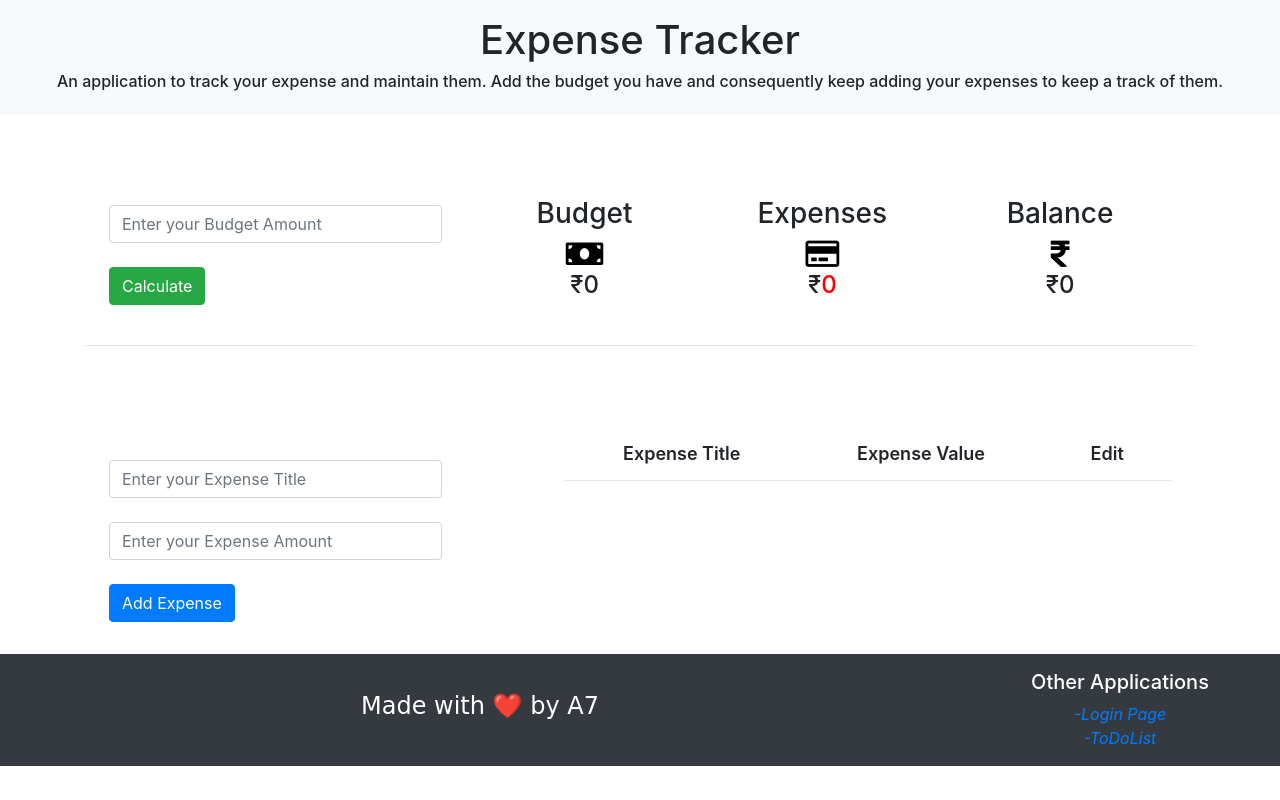
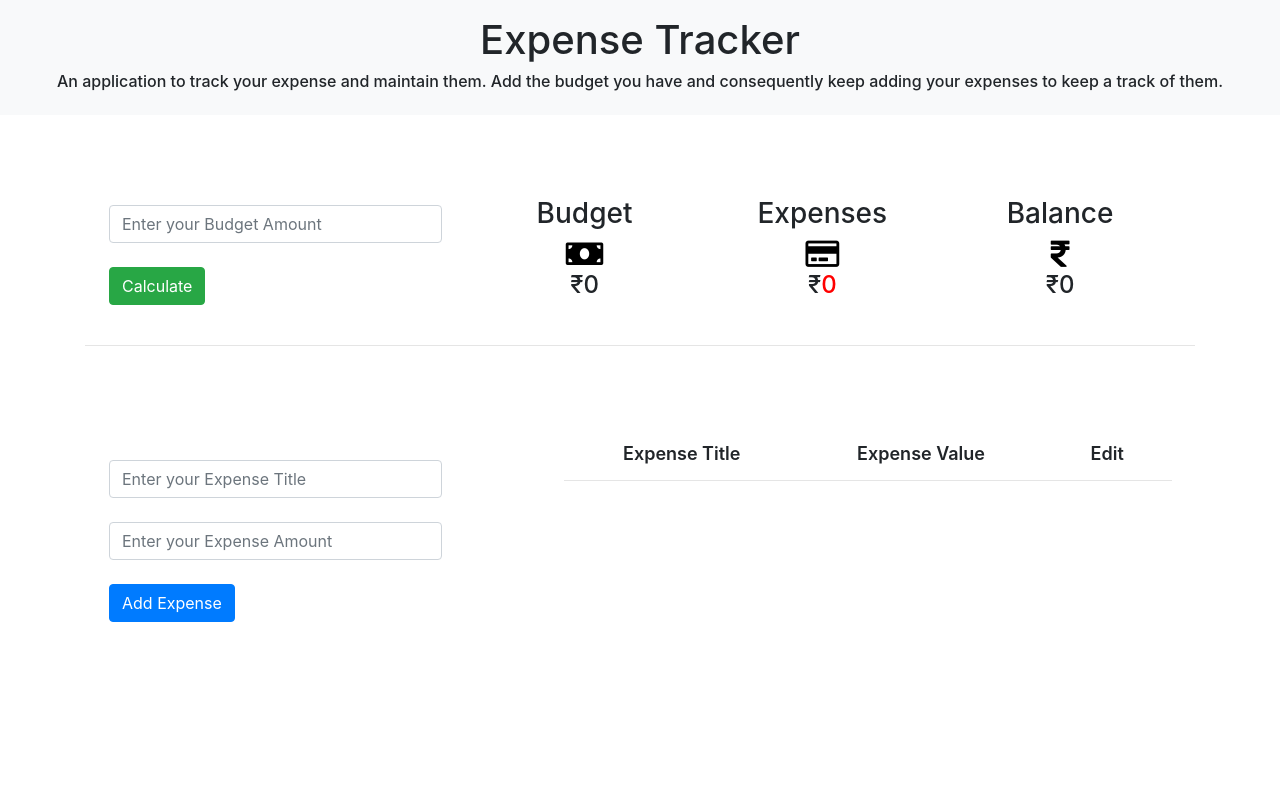
Before and after one commit to A7abhilash/expense-tracker, a plain HTML site: page index.html in a window 1280 px wide. Drawn offline with nearby package versions, Linux system fonts and the light colour scheme.

Commit message:
removed footer

```diff
--- a/index.html
+++ b/index.html
@@ -135,33 +135,6 @@
     </section>
     <!-- END:Adding expense title and amount AND Displaying the expenses -->
 
-
-    <footer>
-      <div class="container-fluid bg-dark text-white text-center">
-        <div class="row align-items-center">
-          <div class="col-md-9 my-3">
-            <h4 style="font-family: cursive;">Made with ❤️ by A7</h4>
-          </div>
-          <div class="col-md-3 my-3">
-            <h5>Other Applications</h5>
-            <a
-              href="http://beginner7.000webhostapp.com"2"
-            >
-              <i>-Login Page</i>
-            </a><br>
-            <a
-              href="https://a7abhilash.github.io/todolist"
-            >
-              <i>-ToDoList</i>
-            </a>
-          </div>
-        </div>
-      </div>
-    </footer>
-    <!-- Offline -->
-    <!-- <script src="bootstrap/js/jQuery.js"></script> -->
-    <!-- <script src="bootstrap/js/jqueryui/jquery-ui.js"></script> -->
-    <!-- Online -->
     <script
       src="https://code.jquery.com/jquery-3.5.1.js"
       integrity="sha256-QWo7LDvxbWT2tbbQ97B53yJnYU3WhH/C8ycbRAkjPDc="
```
